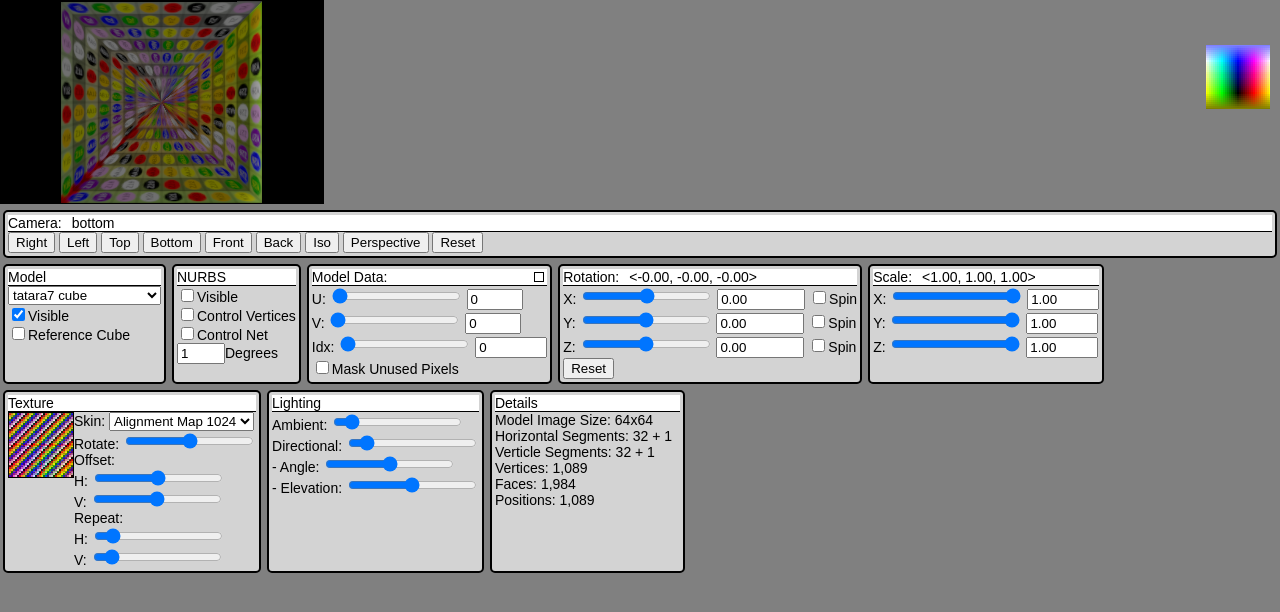
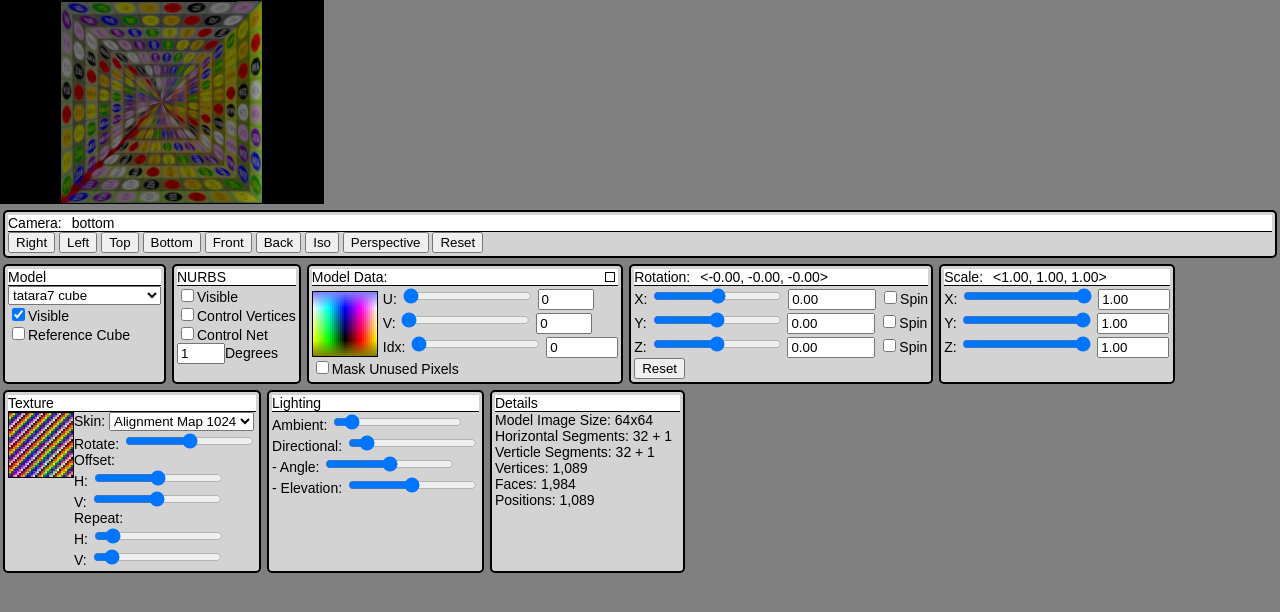
Before and after one commit to lewismoten/sculpted-prim-toolkit, a website built with Vite: page src/index.html in a window 1280 px wide. Built offline with nearby package versions, Linux system fonts and the light colour scheme; animation ran at ten frames a second.

Commit message:
show model image in model data group

```diff
--- a/src/index.html
+++ b/src/index.html
@@ -8,7 +8,6 @@
 </head>
 
 <body>
-  <canvas id="image-preview"></canvas>
   <canvas id="image-3d" width="320" height="200"></canvas><br />
   <div class="group">
     <div class="group-title">Camera: <span id="camera-angle-selected"></span></div>
@@ -46,6 +45,9 @@
         <span id="vertex-color"></span>
       </span>
     </div>
+    <div class="flex">
+      <canvas id="image-preview"></canvas>
+      <div>
         <label>U: <input type="range" id="vertex-column-range" min="0" max="32" step="1" value="0"></label>
         <input type="number" id="vertex-column-value" min="0" max="32" step="1" value="0" class="vertex-column-number">
         <br />
@@ -54,7 +56,8 @@
         <br />
         <label>Idx: <input type="range" id="vertex-index-range" min="0" max="1024" step="1" value="0"></label>
         <input type="number" id="vertex-index-value" min="0" max="1024" step="1" value="0" class="vertex-index-number">
-    <br />
+      </div>
+    </div>
     <label>
       <input type="checkbox" id="reveal-vertices">Mask Unused Pixels
     </label>
--- a/src/style.css
+++ b/src/style.css
@@ -12,9 +12,11 @@ body {
   height: 200px;
 }
 #image-preview {
-  position: absolute;
-  right: 10px;
-  top: 45px;
+  width: 64px;
+  height: 64px;
+  border: 1px solid black;
+  margin-right: 5px;
+  margin-top: 5px;
 }
 .flex {
   display: flex;
```
Lines whose indentation alone changed are shown as unchanged.
